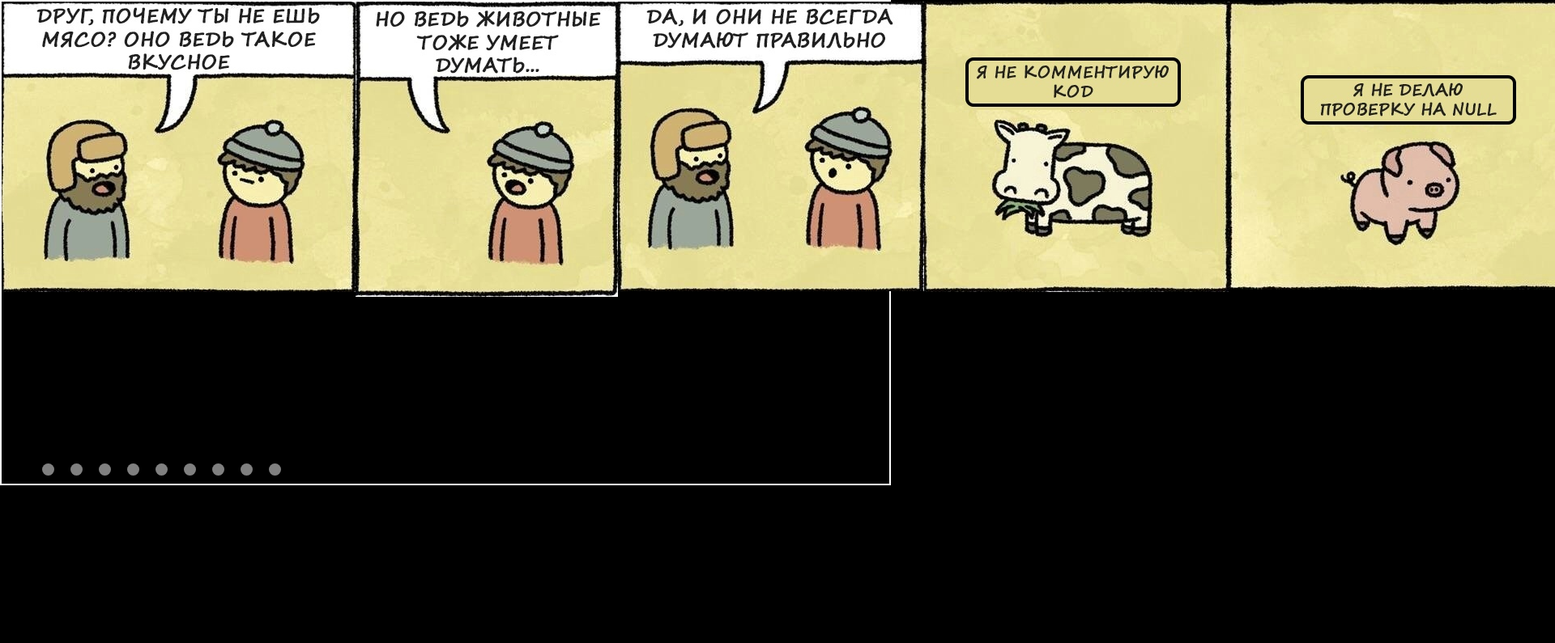
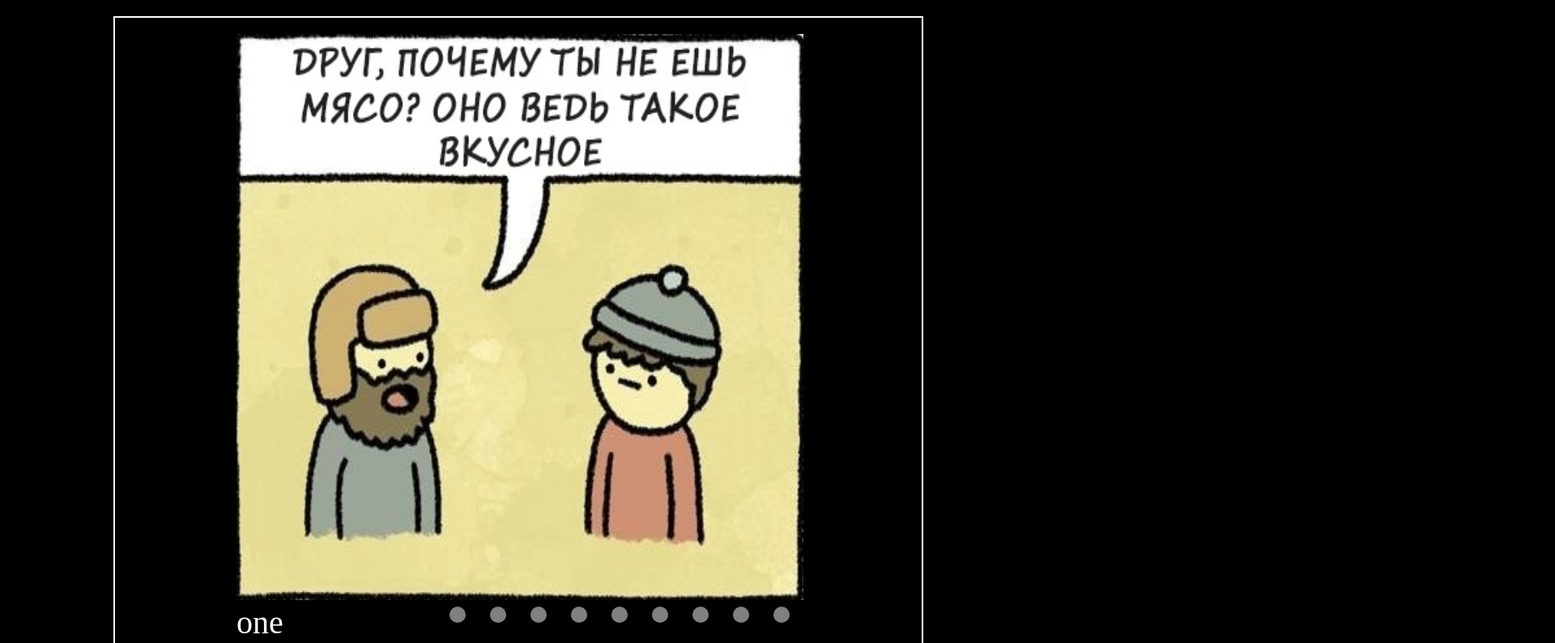
Before and after one commit to barnysha/cssMemeSlider, a plain HTML site: page cssMemeSlider/index.html in a window 1280 px wide. Shown: the top 795 px of the page at 81% size, 1920 px wide, since content can reach past the window. Drawn offline with Linux system fonts and the light colour scheme.

Commit message:
fix: add styles to descktop Fr, Sep 13, 2024 17:20:24 PM

```diff
--- a/cssMemeSlider/index.html
+++ b/cssMemeSlider/index.html
@@ -8,7 +8,6 @@
 </head>
 <body>
     <div class="slider">
-
         <div class="wrapper">
                 <input type="radio" name="r" class="slider-slide" id="one" checked>
                 <input type="radio" name="r" class="slider-slide" id="two">
@@ -20,24 +19,38 @@
                 <input type="radio" name="r" class="slider-slide" id="eight">
                 <input type="radio" name="r" class="slider-slide" id="nine">
 
-                <div class="slide"><img src="./img/1.png" alt="one"></div>
-                <div class="slide"><img src="./img/2.png" alt="two"></div>
-                <div class="slide"><img src="./img/3.png" alt="three"></div>
-                <div class="slide"><img src="./img/4.png" alt="four"></div>
-                <div class="slide"><img src="./img/5.png" alt="five"></div>
-                <div class="slide"><img src="./img/6.png" alt="six"></div>
-                <div class="slide"><img src="./img/7.png" alt="seven"></div>
-                <div class="slide"><img src="./img/8.png" alt="eight"></div>
-                <div class="slide"><img src="./img/9.png" alt="nine"></div>
+            <div class="slide s1"><img src="./img/1.png" alt="one"><span>one</span> </div>
+            <div class="slide"><img src="./img/2.png" alt="two"><span>two</span></div>
+            <div class="slide"><img src="./img/3.png" alt="three"><span>three</span></div>
+            <div class="slide"><img src="./img/4.png" alt="four"><span>four</span></div>
+            <div class="slide"><img src="./img/5.png" alt="five"><span>five</span></div>
+            <div class="slide"><img src="./img/6.png" alt="six"><span>six</span></div>
+            <div class="slide"><img src="./img/7.png" alt="seven"><span>seven</span></div>
+            <div class="slide"><img src="./img/8.png" alt="eight"><span>eight</span></div>
+            <div class="slide"><img src="./img/9.png" alt="nine"><span>nine</span></div>
         </div>
 
-            <div class="slider-notes">
-                <div name="one"><p>What buttons??</p></div>
-                <div name="two"> <p>Oh, compil...</p> </div>
-                <div name="three"> <p>How match?!!</p> </div>
-                <div name="four"> <p>If... Then...</p> </div>
-                <div name="five"> <p>Wo ist Bag?</p> </div>
-            </div>
+        <!-- <div class="slider__notes">
+                <input type="radio" name="r" class="slider-slide" id="one" checked>
+                <input type="radio" name="r" class="slider-slide" id="two">
+                <input type="radio" name="r" class="slider-slide" id="three">
+                <input type="radio" name="r" class="slider-slide" id="four">
+                <input type="radio" name="r" class="slider-slide" id="five">
+                <input type="radio" name="r" class="slider-slide" id="six">
+                <input type="radio" name="r" class="slider-slide" id="seven">
+                <input type="radio" name="r" class="slider-slide" id="eight">
+                <input type="radio" name="r" class="slider-slide" id="nine">
+
+            <div class="note-text n1"><span>one</span></div>
+            <div class="note-text"><span>two</span></div>
+            <div class="note-text"><span>three</span></div>
+            <div class="note-text"><span>four</span> </div>
+            <div class="note-text"><span>five</span> </div>
+            <div class="note-text"><span>six</span> </div>
+            <div class="note-text"><span>seven</span> </div>
+            <div class="note-text"><span>eight</span> </div>
+            <div class="note-text"><span>nine</span> </div>
+        </div> -->
 
         <div class="slider__pagination">
                 <label for="one" class="bar"></label>
--- a/cssMemeSlider/style.css
+++ b/cssMemeSlider/style.css
@@ -9,35 +9,12 @@ body {
 }
 
 .slider {
-    width: 1100px;
-    height: 600px;
-    /* overflow: hidden; */
-    border: solid 2px #fff;
-    position: absolute;
-    /* top: 50%; */
-    /* left: 50%; */
-    /* transform: translate(-50%, -50%); */
-}
-
-.slider__pagination {
-    position: absolute;
-    bottom: 10px;
-    left: 50px;
+    width: 100vw;
+    height: 100vh;
     display: flex;
-    gap: 20px;
-}
-.bar {
-    width: 15px;
-    height: 15px;
-    background-color: #fff;
-    cursor: pointer;
-    border-radius: 100%;
-    opacity: 0.5;
-    transform: all 0.6s ease;
-}
-.bar:hover{
-    opacity: 0.8;
-    transform: scale(1.1);
+    flex-direction: column;
+    justify-content: center;
+    align-items: center;
 }
 
 input[name='r'] {
@@ -45,8 +22,101 @@ input[name='r'] {
     visibility: hidden;
 }
 
+.slider__pagination {
+    display: flex;
+    gap: 10px;
+    margin-top: -80px;
+    margin-left: 250px;
+}
+.bar {
+    width: 40px;
+    height: 40px;
+    background-color: #fff;
+    cursor: pointer;
+    border-radius: 100%;
+    border: solid 10px #000;
+    opacity: 0.5;
+    transition: all .6s ease;
+}
+.bar:hover{
+    opacity: 0.8;
+    transform: scale(1.1);
+}
 .wrapper {
-    width: 400px;
-    height: 100%;
+    width: 1000px;
+    height: 800px;
+    padding-top: 20px;
+    overflow: hidden;
     display: flex;
+    border: solid 2px #fff;
 }
+
+.slide{
+    width: 100%;
+    transition: all .6s ease;
+}
+
+img {
+    width: 700px;
+    height: 700px;
+    margin-left: 150px;
+    margin-right: 150px;
+}
+
+span {
+    color: #fff;
+    font-size: 40px;
+    padding-left: 150px;
+}
+
+#one:checked ~.s1{
+    margin-left: 0;
+}
+
+#one:checked ~.n1 {
+    margin-left: 0;
+}
+
+#two:checked~.s1{
+    margin-left: -100%;
+}
+
+#two:checked ~.n1 {
+    margin-left: -100%;
+}
+
+#three:checked~.s1{
+    margin-left: -200%;
+}
+
+#three:checked ~.n1 {
+    margin-left: -200%;
+}
+
+#four:checked~.s1{
+    margin-left: -300%;
+}
+
+#four:checked ~.n1 {
+    margin-left: -300%;
+}
+
+#five:checked~.s1{
+    margin-left: -400%;
+}
+
+#six:checked~.s1{
+    margin-left: -500%;
+}
+
+#seven:checked~.s1{
+    margin-left: -600%;
+}
+
+#eight:checked~.s1{
+    margin-left: -700%;
+}
+
+#nine:checked~.s1{
+    margin-left: -800%;
+}
```
Lines whose indentation alone changed are shown as unchanged.
